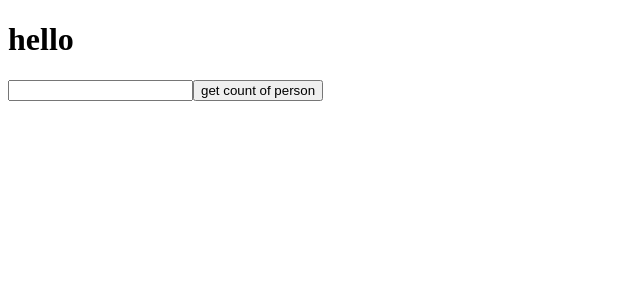
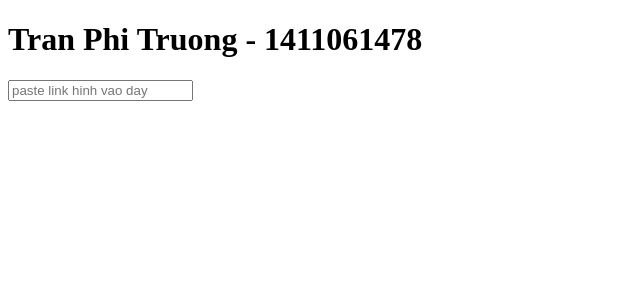
Before and after one commit to phinzin/face-detect, an Angular app: page / in a window 1280 px wide. Shown: the top 300 px of the page, without its empty margins (0-640 px from the left). Built offline with nearby package versions, Linux system fonts and the light colour scheme.

Commit message:
chinh giao dien

```diff
--- a/src/app/app.component.html
+++ b/src/app/app.component.html
@@ -1,10 +1,18 @@
-<h1>hello</h1>
+<h1>Tran Phi Truong - 1411061478 </h1>
 <!-- <input type="text" #inputImageUrl> -->
-<input (keyup)="onKey($event)">
+<input (keyup)="getPersonAge($event)" placeholder="paste link hinh vao day">
 <!-- <p>{{values}}</p> -->
 <!-- [(ngModel)]="imageUrl" -->
 <!-- <input type="text"> -->
-<button (click)="getPersonAge()">get count of person</button>
+<!-- <button (click)="getPersonAge()">get count of person</button> -->
 <!-- {{personAge|json}} -->
-<img *ngIf="imageUrl" [src]="imageUrl" alt="Smiley face" height="142" width="142">
-<div *ngIf="personCount">co {{personCount|json}} nguoi</div>
+<br>
+<!-- <div *ngIf="personCount">co {{personCount|json}} nguoi</div> -->
+<div *ngIf="imageUrl" class="card" style="width: 20rem;">
+    <img class="card-img-top" [src]="imageUrl" alt="Card image cap" height="142" width="142">
+    <div class="card-block">
+        <h4 class="card-title">co {{personCount|json}} nguoi</h4>
+        <!-- <p class="card-text">Some quick example text to build on the card title and make up the bulk of the card's content.</p> -->
+        <!-- <a href="#" class="btn btn-primary">Go somewhere</a> -->
+    </div>
+</div>
--- a/src/app/app.component.ts
+++ b/src/app/app.component.ts
@@ -14,7 +14,8 @@ export class AppComponent {
   constructor(private data: DataService) {
     // this.imageUrl = '';
   }
-  getPersonAge() {
+  getPersonAge(event) {
+    this.imageUrl = event.target.value;
     this.data.getPersonAge(this.imageUrl).subscribe(data => {
       this.personAge = data;
       this.personCount = data.length;
```
